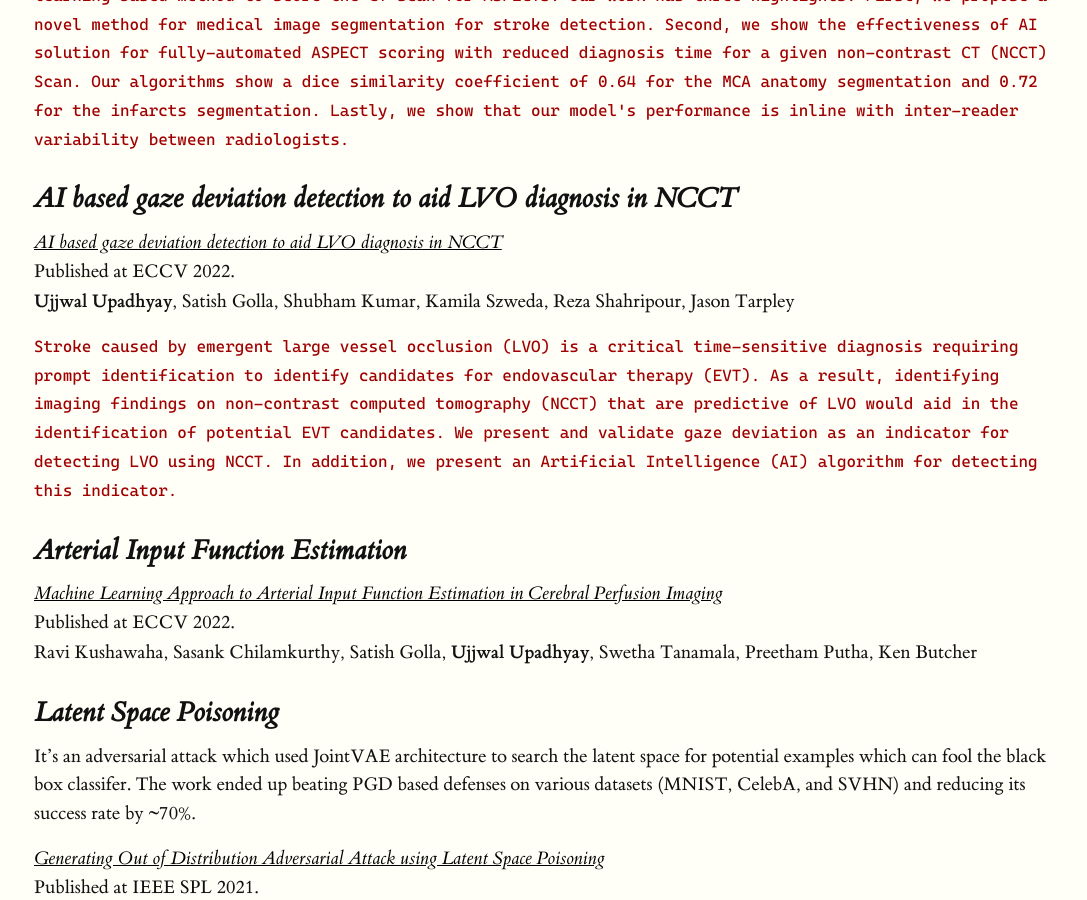
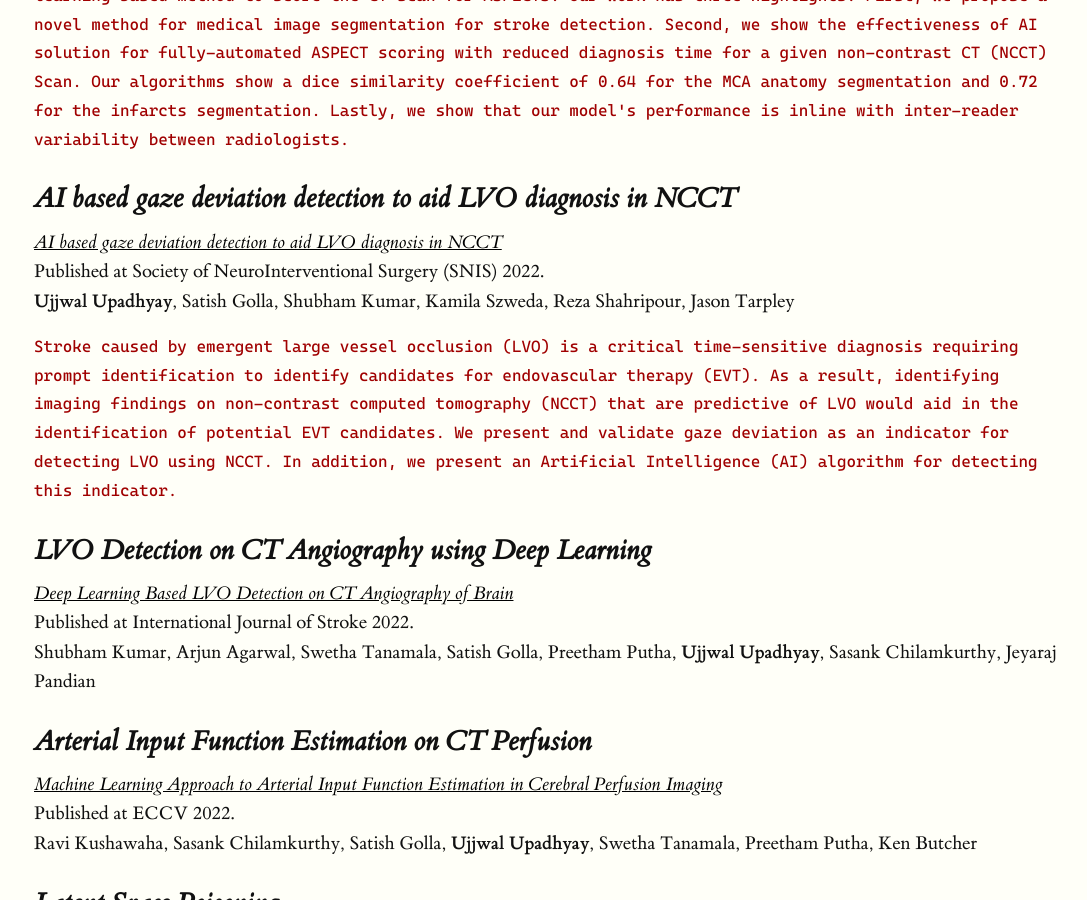
Before and after one commit to ujjwal-9/ujjwal-9.github.io, a Jekyll site: the page built from research.md, in a window 1280 px wide and 900 px high, scrolled down 1297 px. Shown: the whole window, without its empty margins (30-1117 px from the left). Built offline with Jekyll 4.4.1, drawn with Linux system fonts in a browser that asks for light colours; a style sheet for code colours, icons or effects is not loaded.

Commit message:
update research articles

````diff
--- a/research.md
+++ b/research.md
@@ -36,13 +36,22 @@ weight: 2
 
 <p class="paper" markdown="1">
     *[AI based gaze deviation detection to aid LVO diagnosis in NCCT](https://jnis.bmj.com/content/14/Suppl_1/A41)*<br/>
-    Published at ECCV 2022. <br/>
+    Published at Society of NeuroInterventional Surgery (SNIS) 2022. <br/>
     **Ujjwal Upadhyay**, Satish Golla, Shubham Kumar, Kamila Szweda, Reza Shahripour, Jason Tarpley
 </p>
 
 ```Stroke caused by emergent large vessel occlusion (LVO) is a critical time-sensitive diagnosis requiring prompt identification to identify candidates for endovascular therapy (EVT). As a result, identifying imaging findings on non-contrast computed tomography (NCCT) that are predictive of LVO would aid in the identification of potential EVT candidates. We present and validate gaze deviation as an indicator for detecting LVO using NCCT. In addition, we present an Artificial Intelligence (AI) algorithm for detecting this indicator.```
 
-## Arterial Input Function Estimation
+## LVO Detection on CT Angiography using Deep Learning
+
+<p class="paper" markdown="1">
+    *[Deep Learning Based LVO Detection on CT Angiography of Brain](https://scholar.google.com/citations?view_op=view_citation&hl=en&user=lvpaXdEAAAAJ&citation_for_view=lvpaXdEAAAAJ:_FxGoFyzp5QC)*<br/>
+    Published at International Journal of Stroke 2022. <br/>
+    Shubham Kumar, Arjun Agarwal, Swetha Tanamala, Satish Golla, Preetham Putha, **Ujjwal Upadhyay**, Sasank Chilamkurthy, Jeyaraj Pandian
+</p>
+
+
+## Arterial Input Function Estimation on CT Perfusion
 
 <p class="paper" markdown="1">
     *[Machine Learning Approach to Arterial Input Function Estimation in Cerebral Perfusion Imaging](https://scholar.google.com/citations?view_op=view_citation&hl=en&user=lvpaXdEAAAAJ&citation_for_view=lvpaXdEAAAAJ:Y0pCki6q_DkC)*<br/>
````
